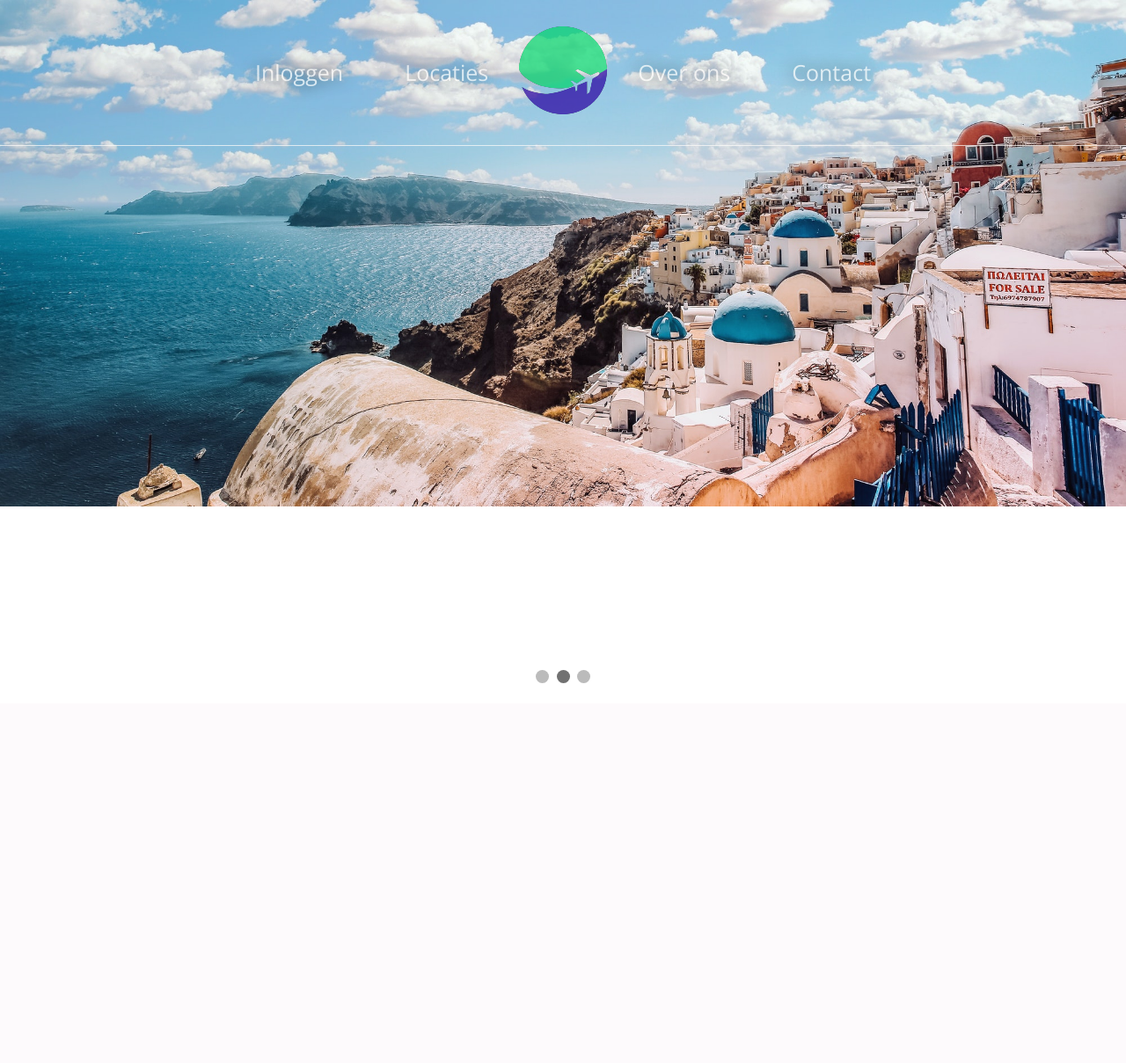
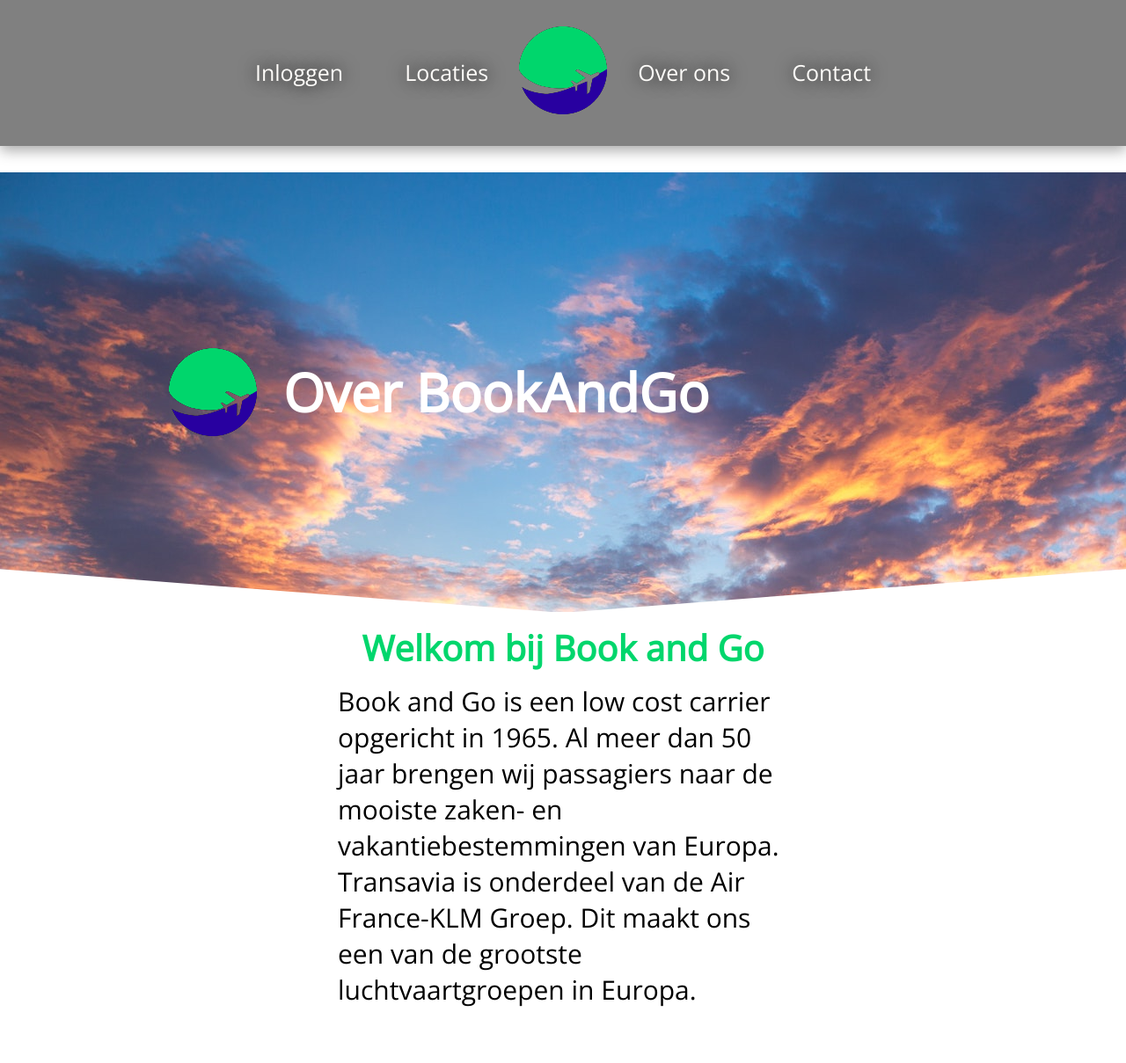
Before and after one commit to ililuab/Book-and-Go, a PHP site: page /main/over_ons.php in a window 1280 px wide; the page is wider, and only the part inside the window is pictured. Shown: that part at 88% size. Before the commit the page ends 777 px from the top of that part, so only its background shows below. Run offline with PHP 8.4, Linux system fonts and the light colour scheme.

Commit message:
Dev (#12)
* php toegevoegt css toegevoegt

* pagina's toegevoegt + standaart header toegevoegt (niet definitief)

* Dashboard Login+Registreren

* admin page toegevoegd

* begonnen aan over ons page

Co-authored-by: Miep1194390 <1194390@student.roc-nijmegen.nl>
Co-authored-by: Miep <91285462+Miep1194390@users.noreply.github.com>

```diff
--- a/css/styles.css
+++ b/css/styles.css
@@ -36,6 +36,7 @@
   justify-content: center;
   border-bottom: #FFFDFA 1px solid;
   opacity: 0.7;
+  box-shadow: rgba(0, 0, 0, 0.35) 0px 5px 15px;
 }
 
 .Header-Logo {
@@ -389,3 +390,105 @@
 .ImgVluchten {
   text-align: center;
 }
+
+.body_over-ons {
+  background-color: white;
+}
+
+.below_header_over-ons {
+  background-image: url(../media/mainpicture_over-ons.jpg);
+  width: 100%;
+  height: 500px;
+  display: flex;
+  align-items: center;
+  position: relative;
+
+}
+
+.container_triangle {
+  display: flex;
+  justify-content: center;
+}
+
+.triangle {
+  position: absolute;
+  bottom: -537px;
+  width: 0;
+  height: 0;
+  border-style: solid;
+  border-width: 70px 900px 0 900px;
+  margin-top: -10%;
+  border-color: transparent white white white;
+}
+
+.content_below_header {
+  display: flex;
+  justify-content: center;
+  align-items: center;
+  flex-wrap: wrap;
+  align-content: center;
+  font-size: 30px;
+  position: relative;
+  width: 60%;
+  height: 60%;
+  left: 100px;
+}
+
+.text-content_below_header {
+  position: relative;
+  left: 30px;
+  color: white;
+}
+
+.text-content_below_header2 {
+  font-size: 40px;
+  font-weight: 900;
+  color: #00d66c;
+}
+
+.content_firstdiv_over-ons {
+  color: black;
+  font-size: 30px;
+  width: 40%;
+}
+
+.container_text_content {
+  display: flex;
+  justify-content: center;
+  flex-wrap: wrap;
+  margin-top: 1%;
+  margin-bottom: 1%;
+
+}
+
+.container_text_content2 {
+  display: flex;
+  justify-content: center;
+  flex-wrap: wrap;
+
+}
+
+.over-ons_first_div {
+  width: 100%;
+  height: 500px;
+  background-color: white;
+}
+
+.spacer {
+  width: 100%;
+  height: 30px
+
+}
+
+.header_over-ons {
+  display: flex;
+  background-color: gray;
+  justify-content: center;
+  border-bottom: gray 1px solid;
+  box-shadow: rgba(0, 0, 0, 0.35) 0px 5px 15px;
+}
+
+.mainpicture_over-ons {
+  width: 100%;
+  height: 100px;
+}
--- a/main/over_ons.php
+++ b/main/over_ons.php
@@ -12,34 +12,11 @@
     <title>Book And Go</title>
 </head>
 
-<body>
+<body class="body_over-ons">
     <main>
-        <div class="header-img" src="../media/oldbackground.jpg" alt="Snow" style="width:100%;">
-            <div class="slideshow-container">
-                <div class="mySlides fade">
-                    <img src="../media/vacationpicture1.jpg" style="width:100%">
-                </div>
-
-                <div class="mySlides fade">
-                    <img src="../media/vacationpicture2.jpg" style="width:100%">
-                </div>
-
-                <div class="mySlides fade">
-                    <img src="../media/vacationpicture3.jpg" style="width:100%">
-                </div>
-            </div>
-            <div style="text-align:center">
-                <span class="dot"></span>
-                <span class="dot"></span>
-                <span class="dot"></span>
-            </div>
-        </div>
         <br>
         <div class="top-center">
-
-
-            <div class="header">
-
+            <div class="header_over-ons">
                 <div class="dropdown">
                     <a href="../main/inloggen.php" class="dropbtn">Inloggen</a>
                     <div class="dropdown-content">
@@ -51,6 +28,28 @@
                 <a class="Header-links" href="../main/over_ons.php">Over ons</a>
                 <a class="Header-links" href="../main/contact.php">Contact</a>
             </div>
+
+
+            <div class="spacer"></div>
+            <div class="below_header_over-ons">
+                <div class="content_below_header">
+                    <img src="../media/BookAndGoLogo.jpg" alt="BookAndGoLogo">
+                    <h1 class="text-content_below_header">Over BookAndGo</h1><br>
+                </div>
+            </div>
+            <div class="container_triangle">
+            <div class="triangle"></div>
+            </div>
+            <div class="over-ons_first_div">
+                <div class="container_text_content">
+                <div class="text-content_below_header2">Welkom bij Book and Go</div>
+                </div>
+                <div class="container_text_content2">
+                <div class="content_firstdiv_over-ons">Book and Go is een low cost carrier opgericht in 1965. Al meer dan 50 jaar  brengen wij  passagiers  naar de mooiste zaken- en vakantiebestemmingen van Europa. Transavia is onderdeel van de Air France-KLM Groep. Dit maakt ons een van de grootste luchtvaartgroepen in Europa.  </div>
+                </div>
+            </div>
+
+
 </main>
 <script src="../js/main.js"></script>
 </html>
```
Also changed, not shown: media/mainpicture_over-ons.jpg (added), media/mainpicture_over-ons2.jpg (added).
